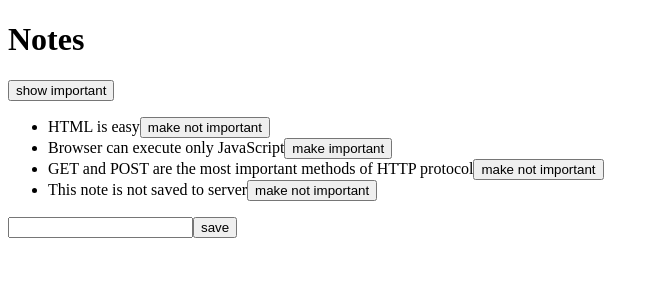
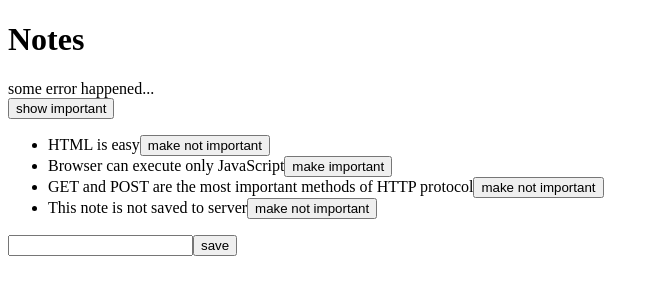
Before and after one commit to vchlinnn/web-frontend-prac, a React (Vite) app: page / in a window 1280 px wide. Shown: the top 300 px of the page, without its empty margins (0-659 px from the left). Built offline with nearby package versions, Linux system fonts and the light colour scheme; data requests are answered from the project's data file.

Commit message:
Styling error message

```diff
--- a/src/App.jsx
+++ b/src/App.jsx
@@ -10,6 +10,7 @@ const App = () => {
   const [notes, setNotes] = useState([])
   const [newNote, setNewNote] = useState('')
   const [showAll, setShowAll] = useState(true)
+  const [errorMessage, setErrorMessage] = useState('some error happened...')
 
   useEffect(() => {
     noteService
@@ -59,9 +60,12 @@ const addNote = (event) => {
     })
     .catch(error => {
       console.log(error)
-      alert(
-        `the note '${note.content}' was already deleted from server`
+      setErrorMessage(
+        `Note '${note.content}' was already removed from server`
       )
+      setTimeout(() => {
+        setErrorMessage(null)
+      }, 5000)
       setNotes(notes.filter(n => n.id !== id))
     })
 }
@@ -101,6 +105,7 @@ const addNote = (event) => {
     return (
       <div>
         <h1>Notes</h1>
+        <Notification message={errorMessage} />
         <div>
           <button onClick={() => setShowAll(!showAll)}>
             show {showAll ? 'important' : 'all' }
@@ -126,4 +131,16 @@ const addNote = (event) => {
     )
   }
 
+  const Notification = ({ message }) => {
+    if (message === null) {
+      return null
+    }
+
+    return (
+      <div className='error'>
+        {message}
+      </div>
+    )
+  }
+
 export default App
```
